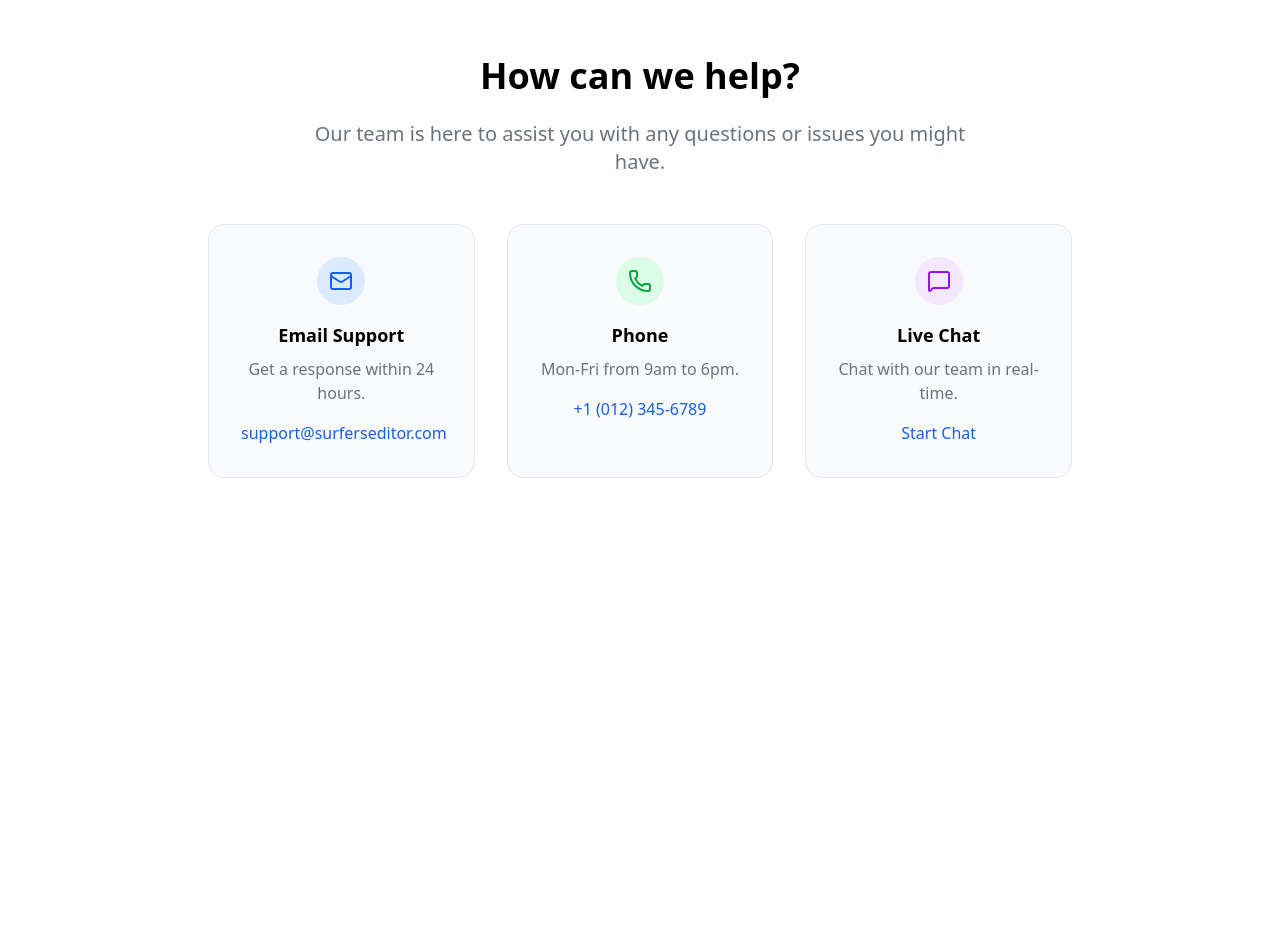
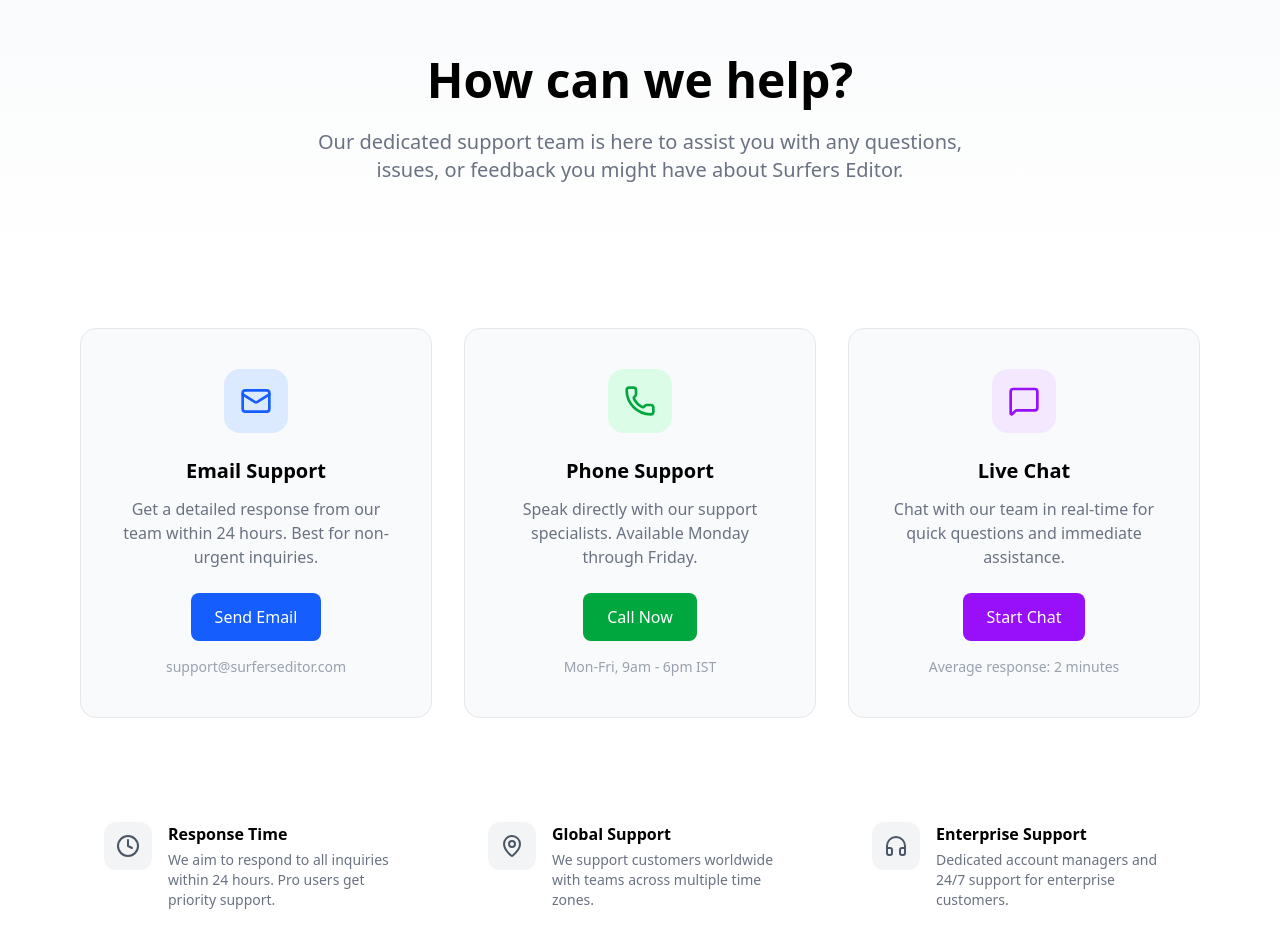
Before and after one commit to farzeenilyaszargar/nap-ide, a Next.js app: page /support in a window 1280 px wide. Shown: the part 80-1032 px from the top of the page. Before the commit the page ends 800 px from the top, so only its background shows below. Built offline with nearby package versions, Linux system fonts and the light colour scheme; no server answers.

Commit message:
changed most frontend

```diff
--- a/app/(other pages)/support/page.tsx
+++ b/app/(other pages)/support/page.tsx
@@ -1,45 +1,108 @@
 import Header from "@/components/header";
-import { Mail, Phone, MessageSquare } from "lucide-react";
+import Footer from "@/components/footer";
+import { Mail, Phone, MessageSquare, Clock, MapPin, Headphones } from "lucide-react";
 
 export default function SupportPage() {
   return (
-    <div className="min-h-screen bg-white">
+    <div className="min-h-screen flex flex-col bg-white">
       <Header />
-      <div className="max-w-4xl mx-auto px-4 py-20 text-center">
-        <h1 className="text-4xl font-bold text-black mb-6">How can we help?</h1>
-        <p className="text-xl text-gray-500 mb-12 max-w-2xl mx-auto">
-          Our team is here to assist you with any questions or issues you might have.
-        </p>
 
-        <div className="grid md:grid-cols-3 gap-8">
-          <div className="bg-gray-50 p-8 rounded-2xl border border-gray-200 hover:border-gray-400 transition-all">
-            <div className="w-12 h-12 bg-blue-100 rounded-full flex items-center justify-center mx-auto mb-4">
-              <Mail className="w-6 h-6 text-blue-600" />
+      {/* Hero Section */}
+      <div className="bg-gradient-to-b from-gray-50 to-white py-20">
+        <div className="max-w-4xl mx-auto px-4 text-center">
+          <h1 className="text-5xl font-bold text-black mb-6">How can we help?</h1>
+          <p className="text-xl text-gray-500 max-w-2xl mx-auto">
+            Our dedicated support team is here to assist you with any questions, issues, or feedback you might have about Surfers Editor.
+          </p>
+        </div>
+      </div>
+
+      {/* Contact Options */}
+      <div className="max-w-6xl mx-auto px-4 py-16 flex-1">
+        <div className="grid md:grid-cols-3 gap-8 mb-20">
+          <div className="bg-gray-50 p-10 rounded-2xl border border-gray-200 hover:border-gray-400 hover:shadow-lg transition-all text-center">
+            <div className="w-16 h-16 bg-blue-100 rounded-2xl flex items-center justify-center mx-auto mb-6">
+              <Mail className="w-8 h-8 text-blue-600" />
             </div>
-            <h3 className="text-lg font-semibold mb-2 text-black">Email Support</h3>
-            <p className="text-gray-500 mb-4">Get a response within 24 hours.</p>
-            <a href="mailto:support@surferseditor.com" className="text-blue-600 font-medium hover:underline">support@surferseditor.com</a>
+            <h3 className="text-xl font-bold mb-3 text-black">Email Support</h3>
+            <p className="text-gray-500 mb-6">Get a detailed response from our team within 24 hours. Best for non-urgent inquiries.</p>
+            <a href="mailto:support@surferseditor.com" className="inline-block bg-blue-600 text-white px-6 py-3 rounded-lg font-medium hover:bg-blue-700 transition-colors">
+              Send Email
+            </a>
+            <p className="text-sm text-gray-400 mt-4">support@surferseditor.com</p>
           </div>
 
-          <div className="bg-gray-50 p-8 rounded-2xl border border-gray-200 hover:border-gray-400 transition-all">
-            <div className="w-12 h-12 bg-green-100 rounded-full flex items-center justify-center mx-auto mb-4">
-              <Phone className="w-6 h-6 text-green-600" />
+          <div className="bg-gray-50 p-10 rounded-2xl border border-gray-200 hover:border-gray-400 hover:shadow-lg transition-all text-center">
+            <div className="w-16 h-16 bg-green-100 rounded-2xl flex items-center justify-center mx-auto mb-6">
+              <Phone className="w-8 h-8 text-green-600" />
             </div>
-            <h3 className="text-lg font-semibold mb-2 text-black">Phone</h3>
-            <p className="text-gray-500 mb-4">Mon-Fri from 9am to 6pm.</p>
-            <a href="tel:+10123456789" className="text-blue-600 font-medium hover:underline">+1 (012) 345-6789</a>
+            <h3 className="text-xl font-bold mb-3 text-black">Phone Support</h3>
+            <p className="text-gray-500 mb-6">Speak directly with our support specialists. Available Monday through Friday.</p>
+            <a href="tel:+10123456789" className="inline-block bg-green-600 text-white px-6 py-3 rounded-lg font-medium hover:bg-green-700 transition-colors">
+              Call Now
+            </a>
+            <p className="text-sm text-gray-400 mt-4">Mon-Fri, 9am - 6pm IST</p>
           </div>
 
-          <div className="bg-gray-50 p-8 rounded-2xl border border-gray-200 hover:border-gray-400 transition-all">
-            <div className="w-12 h-12 bg-purple-100 rounded-full flex items-center justify-center mx-auto mb-4">
-              <MessageSquare className="w-6 h-6 text-purple-600" />
+          <div className="bg-gray-50 p-10 rounded-2xl border border-gray-200 hover:border-gray-400 hover:shadow-lg transition-all text-center">
+            <div className="w-16 h-16 bg-purple-100 rounded-2xl flex items-center justify-center mx-auto mb-6">
+              <MessageSquare className="w-8 h-8 text-purple-600" />
             </div>
-            <h3 className="text-lg font-semibold mb-2 text-black">Live Chat</h3>
-            <p className="text-gray-500 mb-4">Chat with our team in real-time.</p>
-            <button className="text-blue-600 font-medium hover:underline">Start Chat</button>
+            <h3 className="text-xl font-bold mb-3 text-black">Live Chat</h3>
+            <p className="text-gray-500 mb-6">Chat with our team in real-time for quick questions and immediate assistance.</p>
+            <button className="inline-block bg-purple-600 text-white px-6 py-3 rounded-lg font-medium hover:bg-purple-700 transition-colors">
+              Start Chat
+            </button>
+            <p className="text-sm text-gray-400 mt-4">Average response: 2 minutes</p>
           </div>
         </div>
+
+        {/* Additional Info */}
+        <div className="grid md:grid-cols-3 gap-8 mb-20">
+          <div className="flex items-start gap-4 p-6">
+            <div className="w-12 h-12 bg-gray-100 rounded-xl flex items-center justify-center flex-shrink-0">
+              <Clock className="w-6 h-6 text-gray-600" />
+            </div>
+            <div>
+              <h4 className="font-semibold text-black mb-1">Response Time</h4>
+              <p className="text-gray-500 text-sm">We aim to respond to all inquiries within 24 hours. Pro users get priority support.</p>
+            </div>
+          </div>
+
+          <div className="flex items-start gap-4 p-6">
+            <div className="w-12 h-12 bg-gray-100 rounded-xl flex items-center justify-center flex-shrink-0">
+              <MapPin className="w-6 h-6 text-gray-600" />
+            </div>
+            <div>
+              <h4 className="font-semibold text-black mb-1">Global Support</h4>
+              <p className="text-gray-500 text-sm">We support customers worldwide with teams across multiple time zones.</p>
+            </div>
+          </div>
+
+          <div className="flex items-start gap-4 p-6">
+            <div className="w-12 h-12 bg-gray-100 rounded-xl flex items-center justify-center flex-shrink-0">
+              <Headphones className="w-6 h-6 text-gray-600" />
+            </div>
+            <div>
+              <h4 className="font-semibold text-black mb-1">Enterprise Support</h4>
+              <p className="text-gray-500 text-sm">Dedicated account managers and 24/7 support for enterprise customers.</p>
+            </div>
+          </div>
+        </div>
+
+        {/* FAQ CTA */}
+        <div className="bg-black rounded-2xl p-12 text-center">
+          <h2 className="text-3xl font-bold text-white mb-4">Looking for quick answers?</h2>
+          <p className="text-gray-400 mb-8 max-w-xl mx-auto">
+            Check out our comprehensive FAQ section for answers to common questions about Surfers Editor.
+          </p>
+          <a href="/faqs" className="inline-block bg-white text-black px-8 py-3 rounded-lg font-medium hover:bg-gray-200 transition-colors">
+            Browse FAQs
+          </a>
+        </div>
       </div>
+
+      <Footer />
     </div>
   );
 }
--- a/components/demoVideo.tsx
+++ b/components/demoVideo.tsx
@@ -1,9 +1,8 @@
 export default function DemoVid() {
     return (
         <div className="w-screen min-h-screen flex justify-center items-center px-6 py-10">
-            <div className="bg-gray-50 border border-gray-200 rounded-xl w-full max-w-7xl min-h-[90vh] flex flex-col justify-center items-center px-8 py-12 text-black gap-6">
-                <h1 className="text-6xl font-bold mt-10">Type.</h1>
-                <h1 className="text-6xl font-bold">Watch Surfers.</h1>
+            <div className="bg-gray-50 border border-gray-200 rounded-xl w-full max-w-7xl min-h-[90vh] flex flex-col justify-center items-center px-8 py-12 text-black gap-6 shadow-xl ">
+                <h1 className="text-6xl font-bold text-[#6C6C6C] mt-20"><span className="text-[#9B9B9B]">Type. </span>Watch. <span className="text-[#414141]">Surf.</span></h1>
                 <h1 className="text-3xl font-bold mt-10">"Make me a Booking.com application."</h1>
                 <p className="text-sm max-w-4xl text-center text-gray-600">Surfers immediately understands the full scope — user accounts, listings, search, filters, maps, reviews, payments, and booking flows. It pulls real accommodation data, connects live availability, and wires up a production-ready PostgreSQL database with full authentication. It integrates the Amadeus Flights API, builds the entire flights module, and syncs everything into a unified booking experience. Frontend, backend, APIs, routing, state, deployment — every layer assembled with quiet precision.</p>
                 <div className="relative w-full max-w-6xl flex-1 min-h-[80vh] mt-20 rounded-2xl overflow-hidden shadow-2xl">
```
Also changed, not shown: app/(other pages)/download/page.tsx (+5 -3 lines), app/(other pages)/faqs/page.tsx (+64 -11 lines), components/features.tsx (+14 -48 lines).
